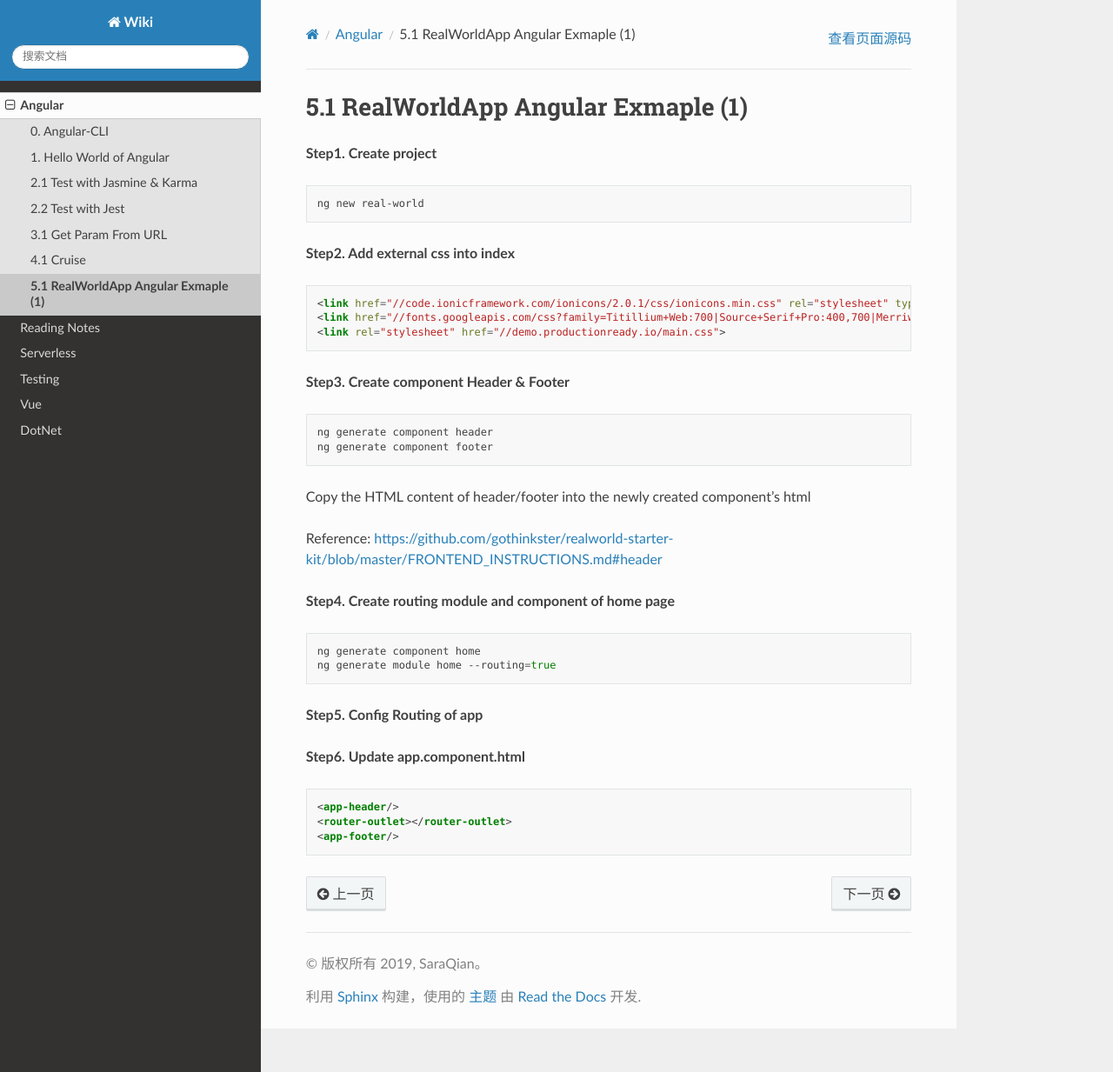
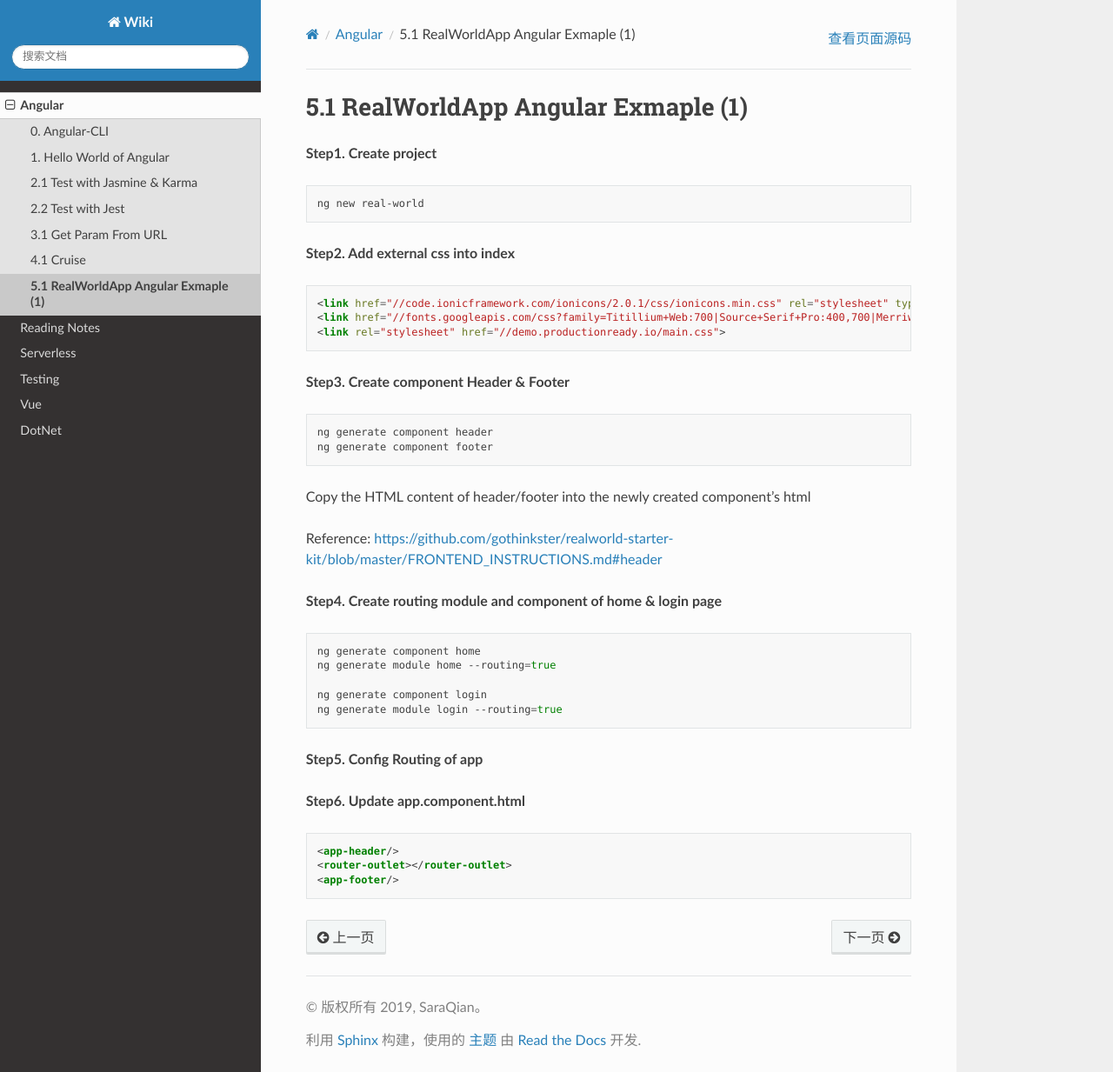
Before and after one commit to abigail830/Sphinx_wiki, a Sphinx documentation site: the page built from source/Angular/5.1_RealWorld.rst, in a window 1280 px wide and 1233 px high. Shown: the whole window at 87% size. Built offline with Sphinx 7.4.7 and the Read the Docs theme 2.0.0, drawn with Linux system fonts in a browser that asks for light colours.

Commit message:
Update 5.1_RealWorld.rst

```diff
--- a/source/Angular/5.1_RealWorld.rst
+++ b/source/Angular/5.1_RealWorld.rst
@@ -27,12 +27,15 @@ Copy the HTML content of header/footer into the newly created component's html
 
 Reference: https://github.com/gothinkster/realworld-starter-kit/blob/master/FRONTEND_INSTRUCTIONS.md#header
 
-**Step4. Create routing module and component of home page**
+**Step4. Create routing module and component of home & login page**
 
 .. code-block:: bash
 
   ng generate component home
   ng generate module home --routing=true
+
+  ng generate component login
+  ng generate module login --routing=true
 
 **Step5. Config Routing of app**
 
```
